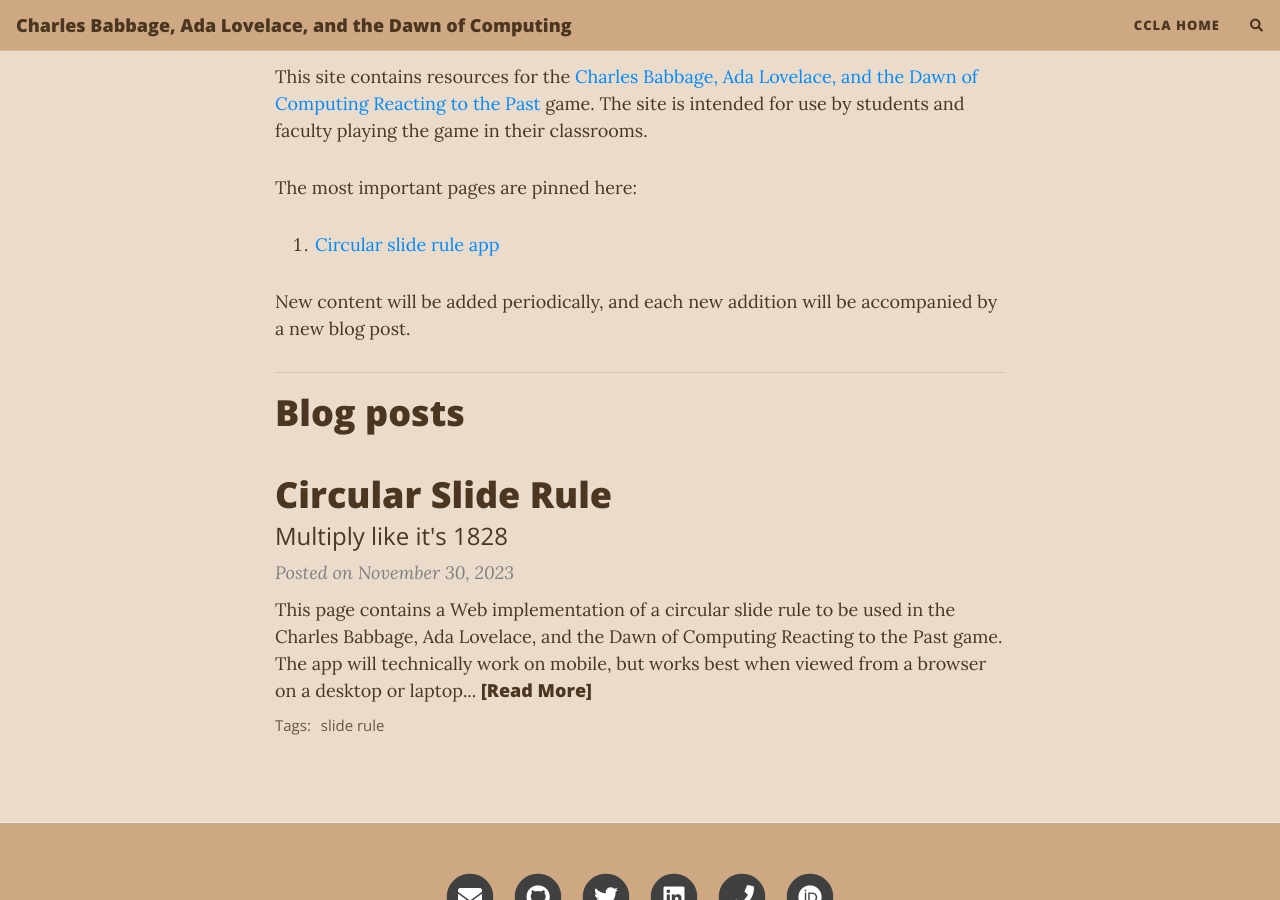
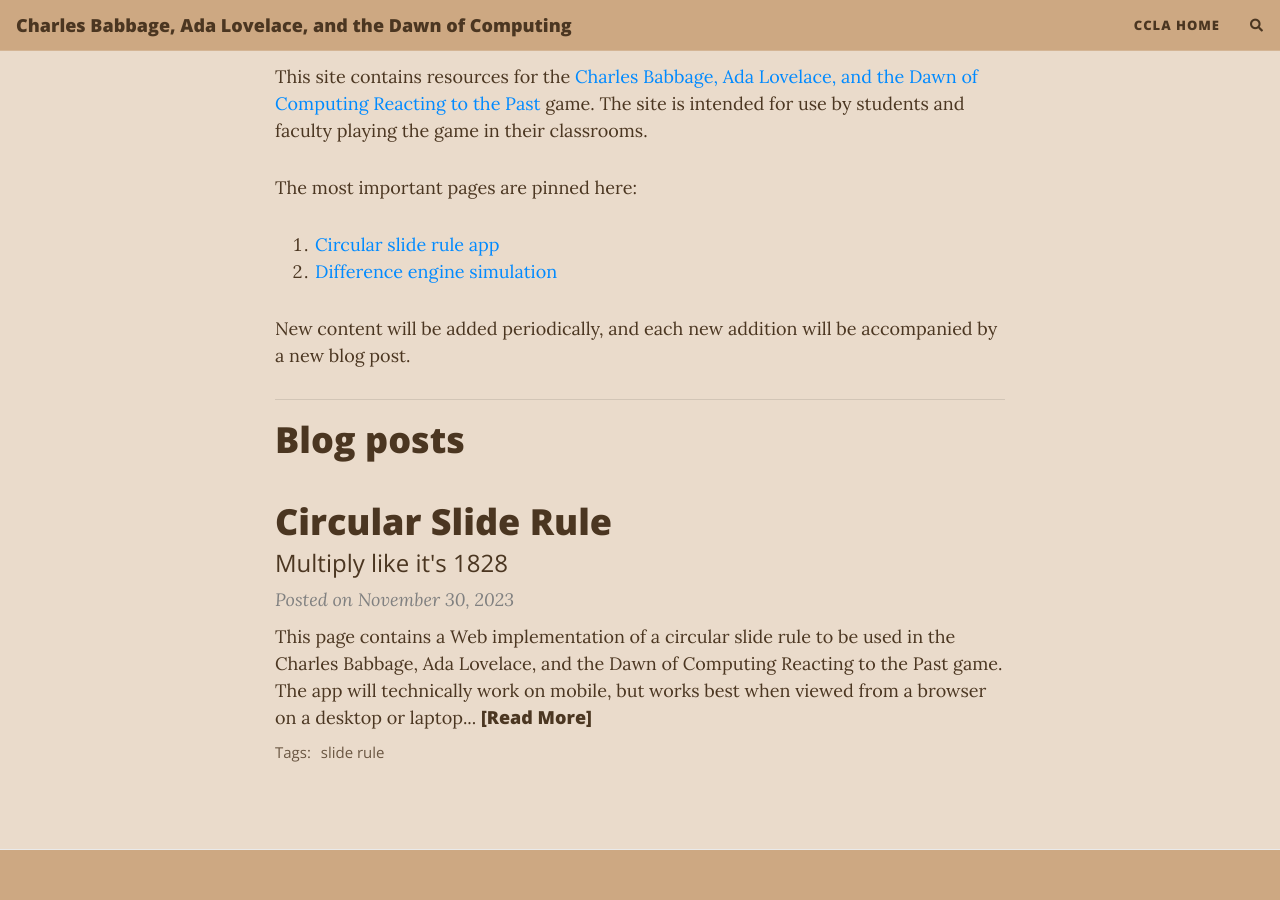
Before and after one commit to mmeysenburg/ccla-babbage, a Jekyll site: the page built from index.md, in a window 1280 px wide and 900 px high, scrolled down 359 px. Built offline with Jekyll 4.4.1, drawn with Linux system fonts in a browser that asks for light colours; nearby versions of some CDN libraries; the list of posts is cut into pages by our own code; comment, search, counter and statistics services are not loaded.

Commit message:
Update index.md; added link to DE pagae

```diff
--- a/index.md
+++ b/index.md
@@ -9,6 +9,7 @@ This site contains resources for the [Charles Babbage, Ada Lovelace, and the Daw
 The most important pages are pinned here:
 
 1. [Circular slide rule app](./2023-11-30-slide-rule/)
+2. [Difference engine simulation](./2023-12-01-difference-engine/)
 
 New content will be added periodically, and each new addition will be
 accompanied by a new blog post.
```
